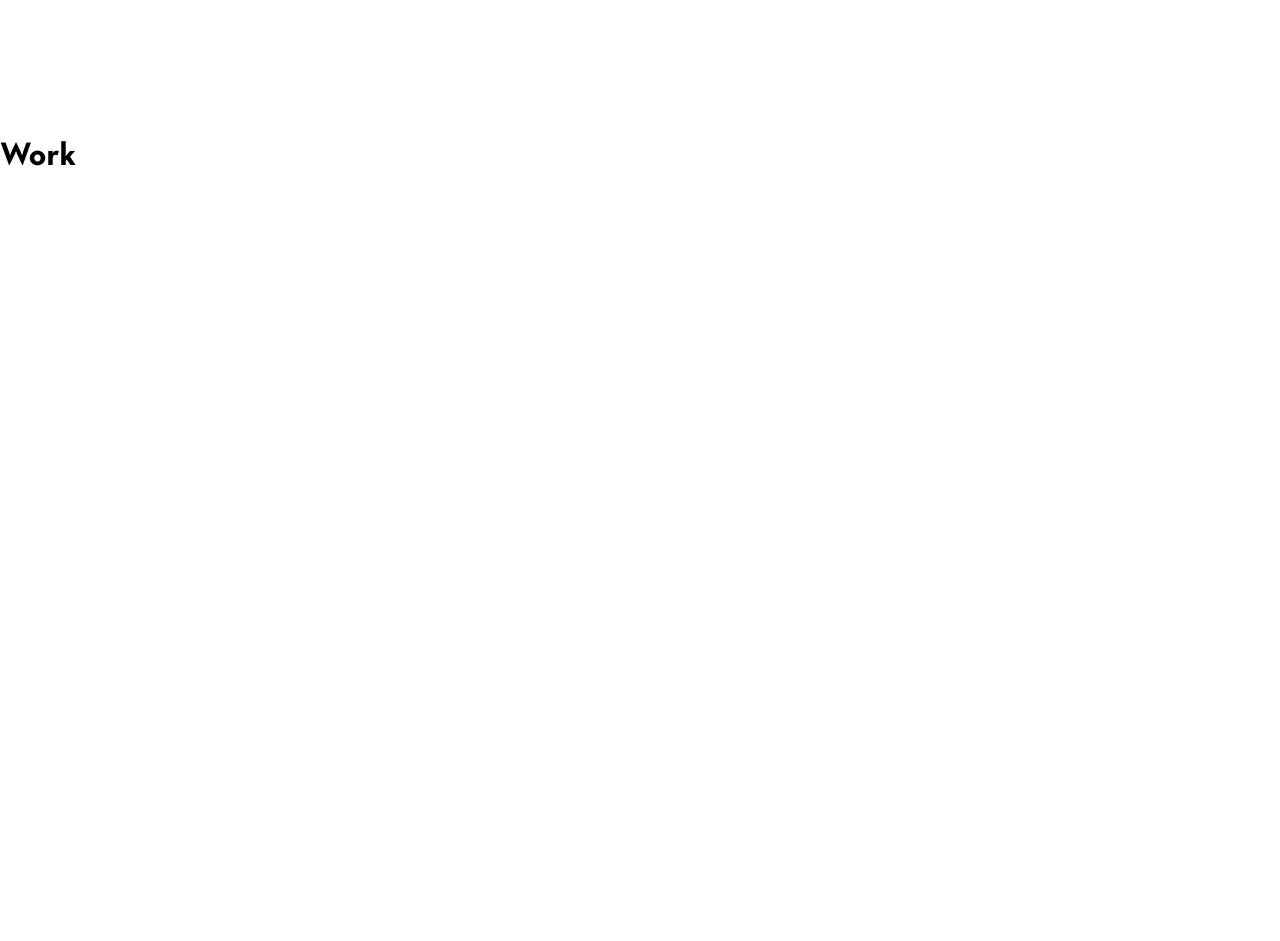
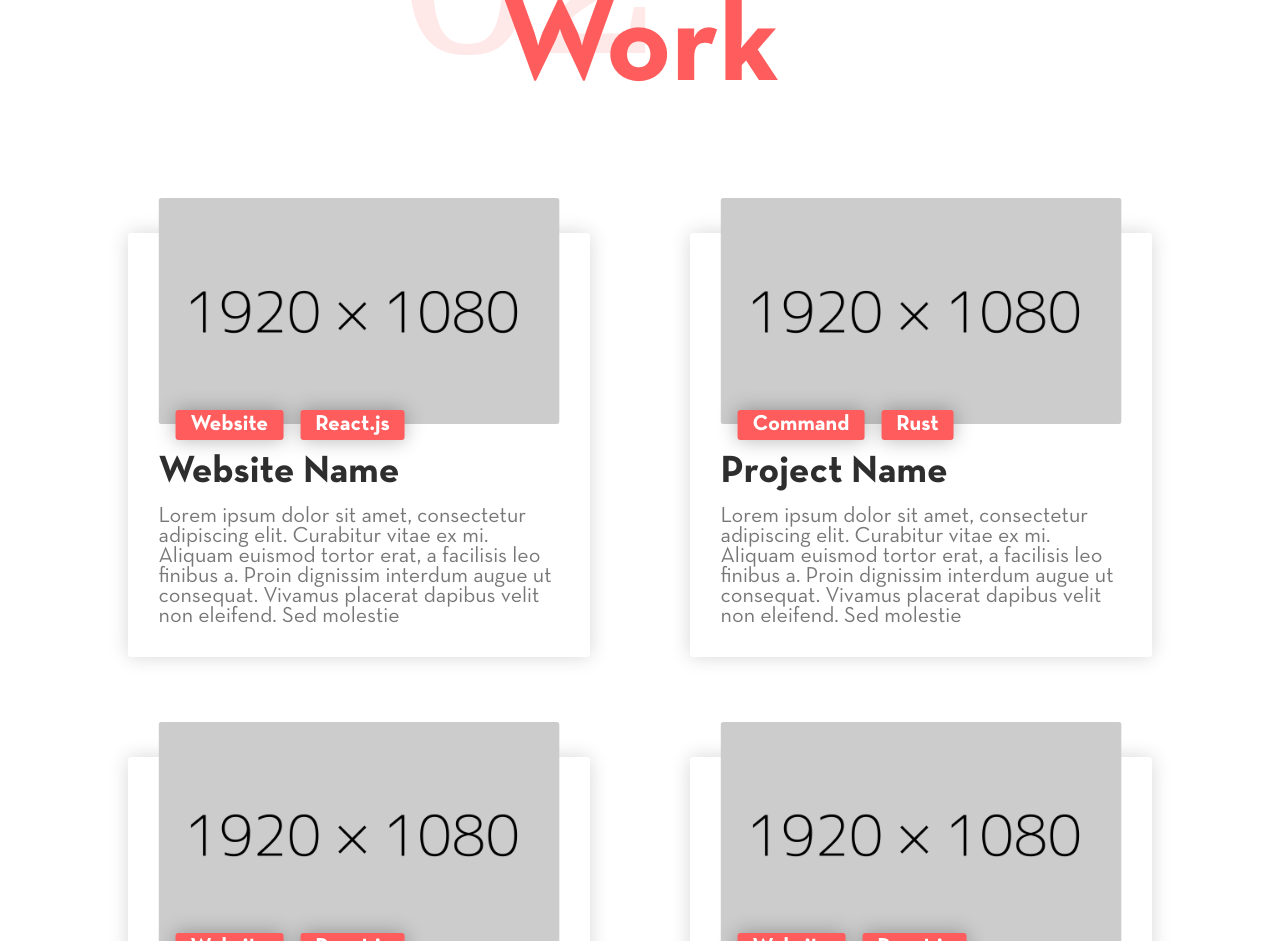
Before and after one commit to JackRKelly/Portfolio, a React (Create React App) app: page / in a window 1280 px wide. Shown: the part 1620-2561 px from the top of the page. Built offline with nearby package versions, Linux system fonts and the light colour scheme.

Commit message:
Added work card and work wrapper components and styling

```diff
--- a/src/Home.scss
+++ b/src/Home.scss
@@ -4,6 +4,7 @@ main {
   padding-top: 70px;
   section#home {
     position: relative;
+    height: 100vh;
     .content {
       @media (min-width: $large) {
         height: 85%;
@@ -43,6 +44,7 @@ main {
             width: 1.25em;
             padding-right: 7.5px;
             fill: #ff5d5d;
+            overflow: visible;
           }
           text-decoration: none;
           color: $primary;
@@ -81,7 +83,7 @@ main {
     }
   }
   section#about {
-    padding-top: 5%;
+    padding-top: 10%;
     .content {
       position: relative;
       svg {
@@ -120,9 +122,125 @@ main {
       }
     }
   }
+  section#work {
+    padding-top: 10%;
+    .content {
+      position: relative;
+      svg {
+        position: absolute;
+        left: -27%;
+        top: -60%;
+        width: 55%;
+        overflow: visible;
+        @media (min-width: $large) {
+          top: -70%;
+        }
+      }
+      h1 {
+        font-size: 5.5em;
+        position: relative;
+        left: 50%;
+        transform: translateX(-50%);
+        margin: 0;
+        display: inline-block;
+        color: $primary;
+        margin-bottom: 25px;
+        &::after {
+          content: "02";
+          position: absolute;
+          font-family: "Domine";
+          color: $light-primary;
+          font-weight: lighter;
+          font-size: 1.7em;
+          top: -0.6em;
+          left: -0.5em;
+          z-index: -1;
+        }
+      }
+      .work-wrapper {
+        margin: 0;
+        padding: 100px 0 0 0;
+        list-style: none;
+        display: grid;
+        grid-template-columns: repeat(auto-fill, minmax(300px, 1fr));
+        grid-gap: 64px;
+        @media (min-width: $large) {
+          grid-template-columns: repeat(auto-fill, minmax(400px, 1fr));
+          grid-gap: 100px;
+        }
+        li {
+          padding: 20px 20px 0 20px;
+          background-color: white;
+          box-shadow: 0 0 20px rgba(0, 0, 0, 0.16);
+          border-radius: 3px;
+          cursor: pointer;
+
+          &:hover {
+            .image {
+              img {
+                transform: scale(1.05);
+              }
+            }
+          }
+          .image {
+            width: 95%;
+            position: relative;
+            top: -2.5em;
+            @media (max-width: $large) {
+              top: -5em;
+            }
+            left: 50%;
+            transform: translateX(-50%);
+            img {
+              width: 100%;
+              border-radius: 3px;
+              transition: $ease-in-out;
+              transform-origin: bottom;
+            }
+            .tag-list {
+              list-style: none;
+              padding: 0;
+              margin: 0;
+              position: absolute;
+              bottom: -11px;
+              li {
+                padding: 5px 15px;
+                background-color: $primary;
+                color: white;
+                font-weight: bold;
+                font-size: 1.5em;
+                display: inline-block;
+                margin-left: 17px;
+                box-shadow: 0 0 20px rgba(0, 0, 0, 0.3);
+                @media (min-width: $large) {
+                  font-size: 1em;
+                }
+              }
+            }
+          }
+          .text {
+            width: 95%;
+            margin: auto;
+            position: relative;
+            top: -30px;
+            @media (max-width: $large) {
+              font-size: 20px;
+            }
+            h5 {
+              margin: 0 0 15px 0;
+              font-size: 1.75em;
+              color: $dark;
+            }
+            p {
+              margin: 0;
+              color: $medium-dark;
+            }
+          }
+        }
+      }
+    }
+  }
   section {
-    min-height: 100vh;
-    height: 100vh;
     @media (max-width: $large) {
       font-size: 12px;
     }
--- a/src/Home.tsx
+++ b/src/Home.tsx
@@ -5,6 +5,8 @@ import AboutShapes from "./assets/svg/aboutshapes";
 import DownArrow from "./assets/svg/downarrow";
 import HeroShapes from "./assets/svg/heroshapes";
 import Content from "./components/Content";
+import WorkCard from "./components/WorkCard";
+import WorkWrapper from "./components/WorkWrapper";
 import "./Home.scss";
 
 const Home = () => {
@@ -56,7 +58,53 @@ const Home = () => {
         </Content>
       </section>
       <section id="work">
-        <h1>Work</h1>
+        <Content>
+          <h1>Work</h1>
+          <WorkWrapper>
+            <WorkCard
+              description={
+                "Lorem ipsum dolor sit amet, consectetur adipiscing elit. Curabitur vitae ex mi. Aliquam euismod tortor erat, a facilisis leo finibus a. Proin dignissim interdum augue ut consequat. Vivamus placerat dapibus velit non eleifend. Sed molestie"
+              }
+              title={"Website Name"}
+              tags={["Website", "React.js"]}
+            />
+            <WorkCard
+              description={
+                "Lorem ipsum dolor sit amet, consectetur adipiscing elit. Curabitur vitae ex mi. Aliquam euismod tortor erat, a facilisis leo finibus a. Proin dignissim interdum augue ut consequat. Vivamus placerat dapibus velit non eleifend. Sed molestie"
+              }
+              title={"Project Name"}
+              tags={["Command", "Rust"]}
+            />
+            <WorkCard
+              description={
+                "Lorem ipsum dolor sit amet, consectetur adipiscing elit. Curabitur vitae ex mi. Aliquam euismod tortor erat, a facilisis leo finibus a. Proin dignissim interdum augue ut consequat. Vivamus placerat dapibus velit non eleifend. Sed molestie"
+              }
+              title={"Website Name"}
+              tags={["Website", "React.js"]}
+            />
+            <WorkCard
+              description={
+                "Lorem ipsum dolor sit amet, consectetur adipiscing elit. Curabitur vitae ex mi. Aliquam euismod tortor erat, a facilisis leo finibus a. Proin dignissim interdum augue ut consequat. Vivamus placerat dapibus velit non eleifend. Sed molestie"
+              }
+              title={"Website Name"}
+              tags={["Website", "React.js"]}
+            />
+            <WorkCard
+              description={
+                "Lorem ipsum dolor sit amet, consectetur adipiscing elit. Curabitur vitae ex mi. Aliquam euismod tortor erat, a facilisis leo finibus a. Proin dignissim interdum augue ut consequat. Vivamus placerat dapibus velit non eleifend. Sed molestie"
+              }
+              title={"Website Name"}
+              tags={["Website", "React.js"]}
+            />
+            <WorkCard
+              description={
+                "Lorem ipsum dolor sit amet, consectetur adipiscing elit. Curabitur vitae ex mi. Aliquam euismod tortor erat, a facilisis leo finibus a. Proin dignissim interdum augue ut consequat. Vivamus placerat dapibus velit non eleifend. Sed molestie"
+              }
+              title={"Website Name"}
+              tags={["Website", "React.js"]}
+            />
+          </WorkWrapper>
+        </Content>
       </section>
       <section id="articles">
         <h1>Articles</h1>
--- a/src/assets/svg/aboutshapes.tsx
+++ b/src/assets/svg/aboutshapes.tsx
@@ -6,13 +6,13 @@ const AboutShapes = (props) => {
   const { parallax } = props;
 
   const trans1 = (x: number, y: number) =>
-    `translate3d(${x / 6}px,${y / 6}px,0)`;
+    `translate3d(${x / 8}px,${y / 8}px,0)`;
   const trans2 = (x: number, y: number) =>
-    `translate3d(${x / 8}px,${y / 8}px,0)`;
+    `translate3d(${x / 10}px,${y / 10}px,0)`;
   const trans3 = (x: number, y: number) =>
-    `translate3d(${x / 10}px,${y / 10}px,0)`;
+    `translate3d(${x / 12}px,${y / 12}px,0)`;
   const trans4 = (x: number, y: number) =>
-    `translate3d(${x / 12}px,${y / 12}px,0)`;
+    `translate3d(${x / 14}px,${y / 14}px,0)`;
 
   return (
     <svg
--- a/src/assets/variables.scss
+++ b/src/assets/variables.scss
@@ -1,6 +1,7 @@
 $primary: #ff5d5d;
 $light-primary: #ffe8e8;
 $dark: #2e2e2e;
+$medium-dark: #777777;
 $light: #d4d4d4;
 
 $bezier: all 200ms cubic-bezier(0.175, 0.885, 0.32, 1.275);
--- /dev/null
+++ b/src/components/WorkCard.tsx
@@ -0,0 +1,32 @@
+import React from "react";
+
+import PlaceholderImage from "../assets/images/placeholder.png";
+
+interface Props {
+  description: string;
+  tags: Array<string>;
+  title: string;
+}
+
+const WorkCard = (props: Props) => {
+  const { description, tags, title } = props;
+
+  return (
+    <li>
+      <div className="image">
+        <img src={PlaceholderImage} alt="" />
+        <ul className="tag-list">
+          {tags.map((tag, index) => (
+            <li key={index}>{tag}</li>
+          ))}
+        </ul>
+      </div>
+      <div className="text">
+        <h5>{title}</h5>
+        <p>{description}</p>
+      </div>
+    </li>
+  );
+};
+
+export default WorkCard;
--- /dev/null
+++ b/src/components/WorkWrapper.tsx
@@ -0,0 +1,11 @@
+import React, { ReactNode } from "react";
+
+interface Props {
+  children?: ReactNode;
+}
+
+const WorkWrapper = (props: Props) => {
+  return <ul className="work-wrapper">{props.children}</ul>;
+};
+
+export default WorkWrapper;
--- a/src/index.scss
+++ b/src/index.scss
@@ -32,3 +32,7 @@ code {
   font-weight: normal;
   src: url(./assets/fonts/NeutraTextBook.otf);
 }
+
+* {
+  box-sizing: border-box;
+}
```
Also changed, not shown: src/assets/images/placeholder.png (added).
